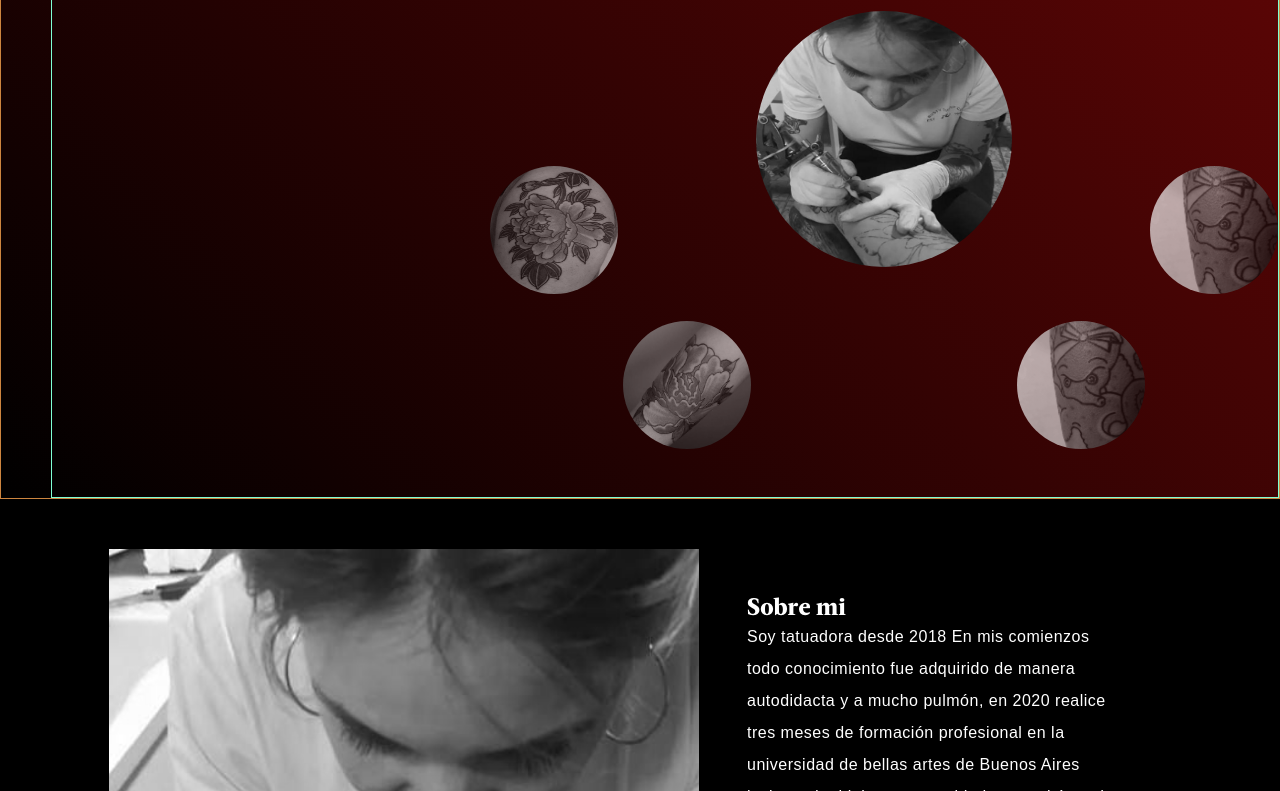
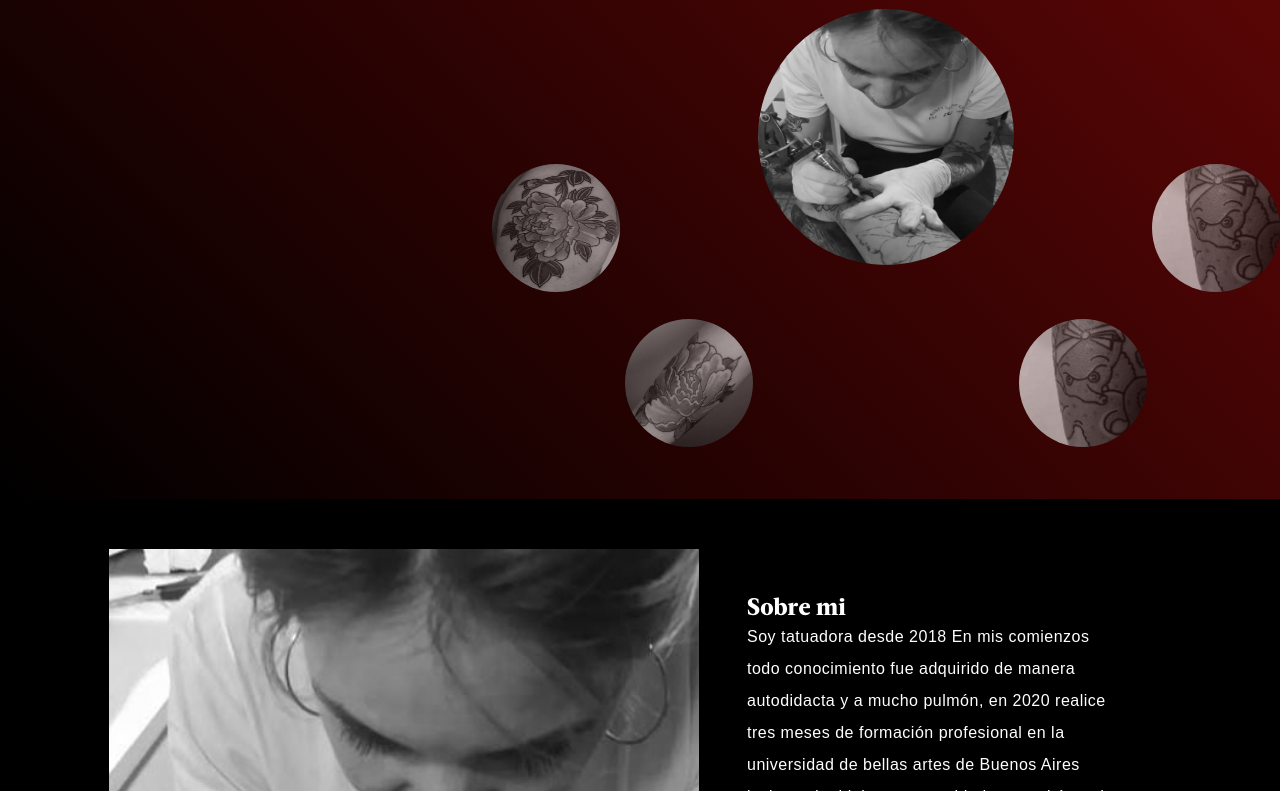
Before and after one commit to davidmolecula/Polimarda-Buenardopolis, a plain HTML site: page index.html in a window 1280 px wide. Shown: the part 301-1092 px from the top of the page. Drawn offline with Linux system fonts and the light colour scheme.

Commit message:
Borders quitados

```diff
--- a/styles.css
+++ b/styles.css
@@ -27,13 +27,11 @@ body {
     background-color: black;
     background:linear-gradient(45deg,black,rgb(104, 6, 6));
     color: white;
-    border: 1px solid peru;
 }
 .principal-img{
     position: absolute;
     top: 0;
     display: grid;
-    border: 1px solid aquamarine;
     height: 100%;
     grid-template-columns: repeat(10, 1fr);
     grid-auto-rows: minmax(10px, 150px);
```
